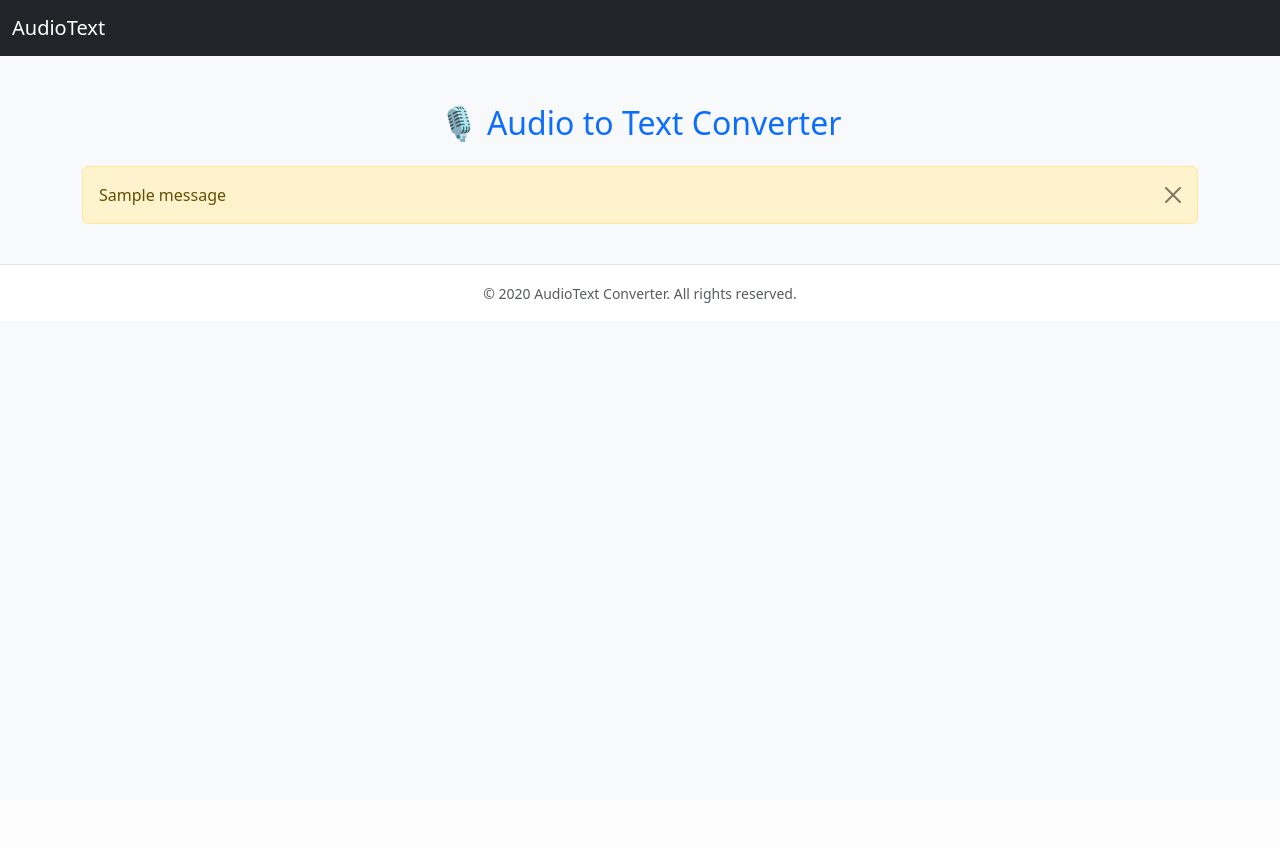
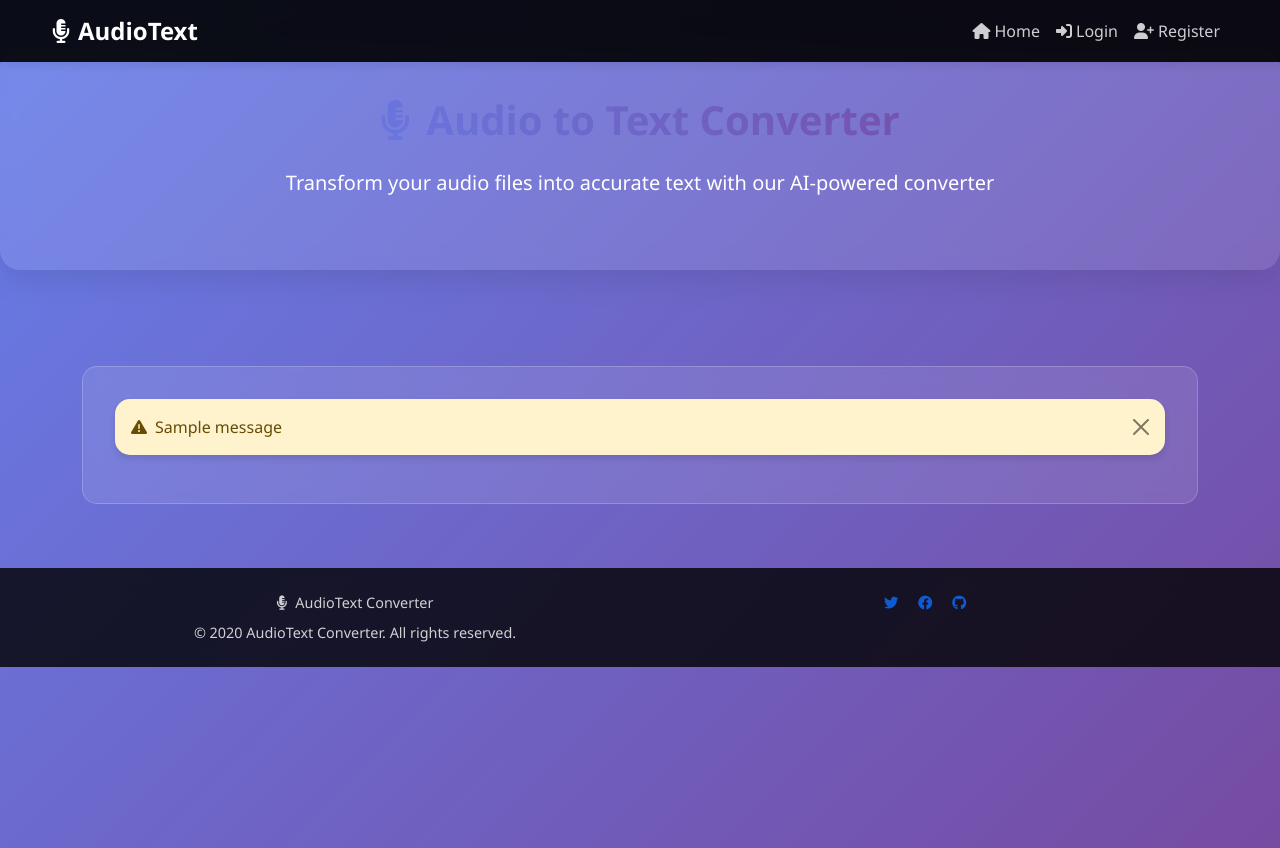
Before and after one commit to Anish-S-tech/transcribe-audio-to-text, a Flask app: template templates/base.html in a window 1280 px wide. Before the commit the page ends 303 px from the top, so only its background shows below. Run offline with Flask 3, Linux system fonts and the light colour scheme; the template is opened without the code that fills it: most values are stand-ins (such as "Sample title", 1, 10 or a date in 2020); one stand-in notice (Sample message) is shown; parts of the project's set-up code (start-up, migrations or seed data) failed here and were passed over.

Commit message:
Update templates: modified base and layout files, added new register.html

```diff
--- a/templates/base.html
+++ b/templates/base.html
@@ -3,43 +3,209 @@
 <head>
   <meta charset="UTF-8">
   <meta name="viewport" content="width=device-width, initial-scale=1">
-  <title>🎙️ Audio to Text Converter</title>
+  <title> Audio to Text Converter</title>
   <link rel="stylesheet" href="https://cdn.jsdelivr.net/npm/bootstrap@5.3.0/dist/css/bootstrap.min.css">
+  <link rel="stylesheet" href="https://cdnjs.cloudflare.com/ajax/libs/font-awesome/6.4.0/css/all.min.css">
+  <style>
+    :root {
+      --primary-color: #0d6efd;
+      --secondary-color: #6c757d;
+      --success-color: #198754;
+      --background-gradient: linear-gradient(135deg, #667eea 0%, #764ba2 100%);
+    }
+
+    body {
+      font-family: 'Segoe UI', Tahoma, Geneva, Verdana, sans-serif;
+      background: var(--background-gradient);
+      min-height: 100vh;
+    }
+
+    .navbar {
+      background: rgba(0, 0, 0, 0.9) !important;
+      backdrop-filter: blur(10px);
+      box-shadow: 0 2px 10px rgba(0, 0, 0, 0.1);
+    }
+
+    .navbar-brand {
+      font-weight: 700;
+      font-size: 1.5rem;
+      color: #fff !important;
+    }
+
+    .navbar-brand:hover {
+      color: var(--success-color) !important;
+    }
+
+    .hero-section {
+      background: rgba(255, 255, 255, 0.1);
+      backdrop-filter: blur(10px);
+      border-radius: 20px;
+      margin: 2rem 0;
+      padding: 3rem 2rem;
+      box-shadow: 0 8px 32px rgba(0, 0, 0, 0.1);
+    }
+
+    .hero-title {
+      font-size: 2.5rem;
+      font-weight: 700;
+      background: linear-gradient(45deg, #667eea, #764ba2);
+      -webkit-background-clip: text;
+      -webkit-text-fill-color: transparent;
+      background-clip: text;
+    }
+
+    .alert {
+      border-radius: 15px;
+      border: none;
+      box-shadow: 0 4px 6px rgba(0, 0, 0, 0.1);
+    }
+
+    footer {
+      background: rgba(0, 0, 0, 0.8);
+      backdrop-filter: blur(10px);
+      color: #fff;
+      margin-top: auto;
+    }
+
+    .glass-effect {
+      background: rgba(255, 255, 255, 0.1);
+      backdrop-filter: blur(10px);
+      border: 1px solid rgba(255, 255, 255, 0.2);
+      border-radius: 15px;
+      padding: 2rem;
+      margin: 1rem 0;
+    }
+
+    .btn-primary {
+      background: linear-gradient(45deg, #667eea, #764ba2);
+      border: none;
+      border-radius: 25px;
+      padding: 0.75rem 2rem;
+      font-weight: 600;
+      transition: all 0.3s ease;
+    }
+
+    .btn-primary:hover {
+      transform: translateY(-2px);
+      box-shadow: 0 5px 15px rgba(0, 0, 0, 0.2);
+    }
+
+    .navbar-nav .nav-link {
+      color: rgba(255, 255, 255, 0.8) !important;
+      font-weight: 500;
+      transition: color 0.3s ease;
+    }
+
+    .navbar-nav .nav-link:hover {
+      color: var(--success-color) !important;
+    }
+
+    .footer-text {
+      font-size: 0.9rem;
+      opacity: 0.8;
+    }
+
+    .container-fluid {
+      max-width: 1200px;
+    }
+  </style>
 </head>
 <body class="bg-light">
 
-  <!-- Navbar -->
-  <nav class="navbar navbar-expand-lg navbar-dark bg-dark mb-4">
+  <!-- Enhanced Navbar -->
+  <nav class="navbar navbar-expand-lg navbar-dark bg-dark fixed-top">
     <div class="container-fluid">
-      <a class="navbar-brand" href="#">AudioText</a>
+      <a class="navbar-brand" href="#">
+        <i class="fas fa-microphone-alt me-2"></i>AudioText
+      </a>
+      <button class="navbar-toggler" type="button" data-bs-toggle="collapse" data-bs-target="#navbarNav">
+        <span class="navbar-toggler-icon"></span>
+      </button>
+      <div class="collapse navbar-collapse" id="navbarNav">
+        <ul class="navbar-nav ms-auto">
+          <li class="nav-item">
+            <a class="nav-link" href="{{ url_for('login') }}">
+              <i class="fas fa-home me-1"></i>Home
+            </a>
+          </li>
+          <li class="nav-item">
+            <a class="nav-link" href="{{ url_for('login') }}">
+              <i class="fas fa-sign-in-alt me-1"></i>Login
+            </a>
+          </li>
+          <li class="nav-item">
+            <a class="nav-link active" href="{{ url_for('register') }}">
+              <i class="fas fa-user-plus me-1"></i>Register
+            </a>
+          </li>
+        </ul>
+      </div>
     </div>
   </nav>
 
-  <!-- Main Container -->
-  <main class="container py-4">
-    <h2 class="text-center text-primary mb-4">🎙️ Audio to Text Converter</h2>
+  <!-- Hero Section -->
+  <div class="hero-section mt-5 pt-5">
+    <div class="container">
+      <div class="row justify-content-center">
+        <div class="col-lg-8 text-center">
+          <h1 class="hero-title mb-4">
+            <i class="fas fa-microphone-alt me-3"></i>Audio to Text Converter
+         </h1>
+          <p class="lead text-white mb-4">
+            Transform your audio files into accurate text with our AI-powered converter
+          </p>
+        </div>
+      </div>
+    </div>
+  </div>
 
-    <!-- Flash Messages -->
+  <!-- Main Content Area -->
+  <main class="container py-5">
+    <div class="glass-effect">
       {% with messages = get_flashed_messages() %}
         {% if messages %}
           {% for message in messages %}
             <div class="alert alert-warning alert-dismissible fade show" role="alert">
-            {{ message }}
+              <i class="fas fa-exclamation-triangle me-2"></i>{{ message }}
               <button type="button" class="btn-close" data-bs-dismiss="alert" aria-label="Close"></button>
             </div>
           {% endfor %}
         {% endif %}
       {% endwith %}
 
-    <!-- Dynamic Content Block -->
       <section>
         {% block content %}{% endblock %}
       </section>
+    </div>
   </main>
 
-  <!-- Footer -->
-  <footer class="text-center text-muted py-3 bg-white border-top">
-    <small>&copy; {{ current_year }} AudioText Converter. All rights reserved.</small>
+  <!-- Enhanced Footer -->
+  <footer class="footer mt-auto py-4">
+    <div class="container text-center">
+      <div class="row">
+        <div class="col-md-6">
+          <p class="footer-text mb-2">
+            <i class="fas fa-microphone-alt me-2"></i>AudioText Converter
+          </p>
+          <p class="footer-text mb-0">
+            &copy; {{ current_year }} AudioText Converter. All rights reserved.
+          </p>
+        </div>
+        <div class="col-md-6">
+          <div class="footer-text">
+           <a href="#" class="text-decoration-none me-3">
+              <i class="fab fa-twitter"></i>
+            </a>
+            <a href="#" class="text-decoration-none me-3">
+              <i class="fab fa-facebook"></i>
+            </a>
+            <a href="#" class="text-decoration-none">
+              <i class="fab fa-github"></i>
+            </a>
+          </div>
+        </div>
+      </div>
+    </div>
   </footer>
 
   <!-- Bootstrap JS Bundle -->
```
Also changed, not shown: templates/register.html (added, +199 -0 lines). Lines whose indentation alone changed are shown as unchanged.
